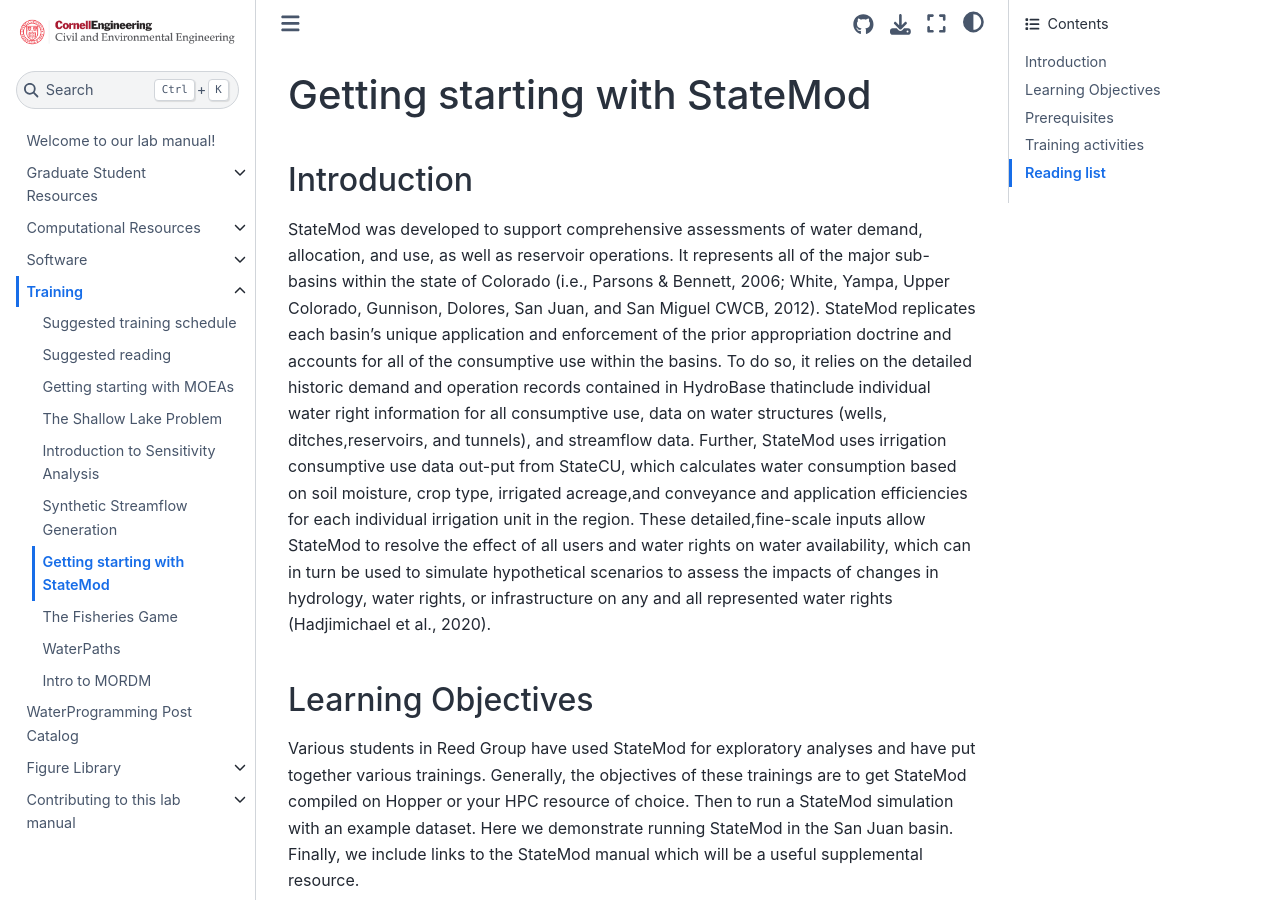
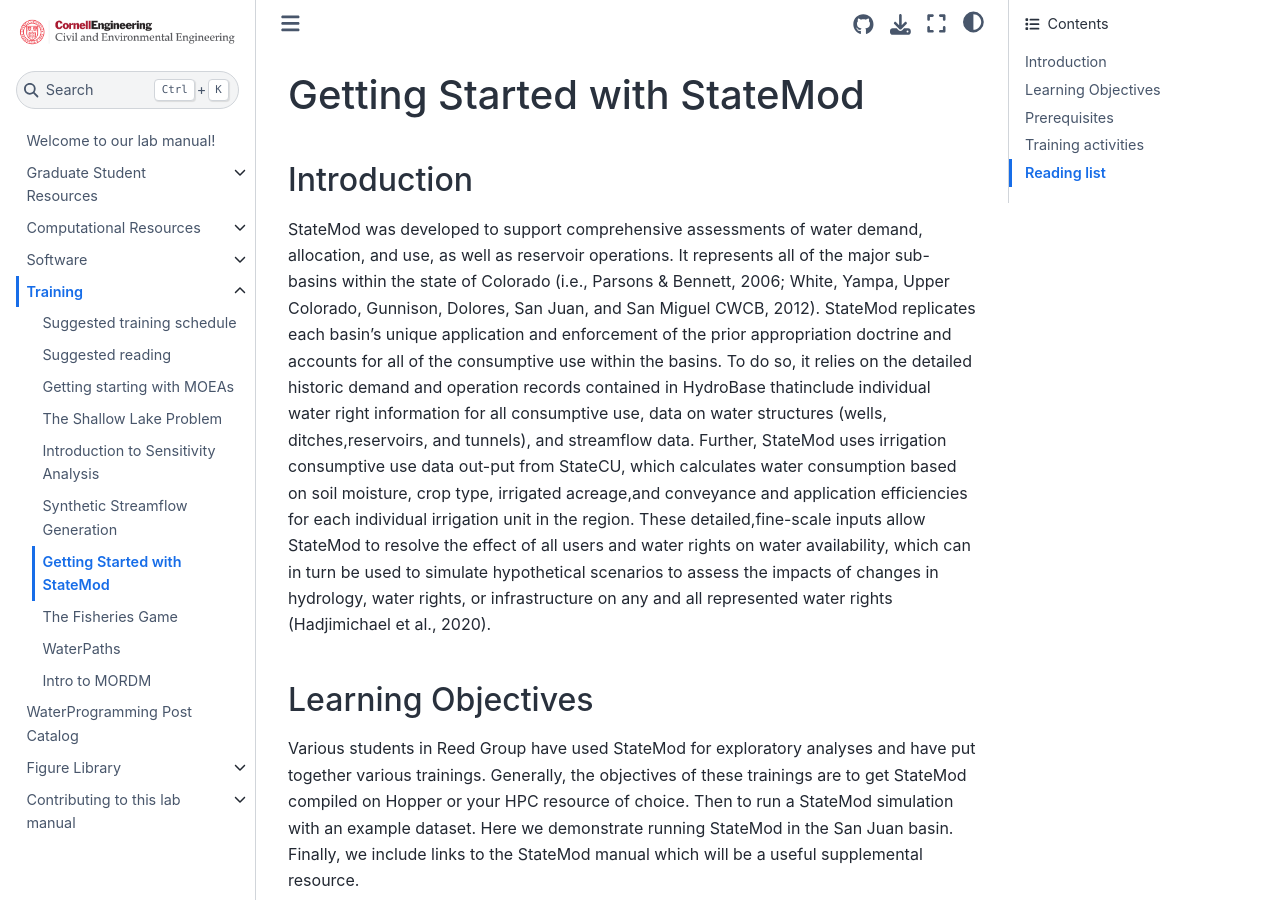
Before and after one commit to reedgroup/reedgroup.github.io, a Jupyter Book: the page built from docs/Training/StateModTraining.md, in a window 1280 px wide and 900 px high. Built offline with Jupyter Book 1.0.4 settings and Sphinx 7.4.7 and the Sphinx Book theme 1.1.4, drawn with Linux system fonts in a browser that asks for light colours.

Commit message:
spelling :(

```diff
--- a/docs/Training/StateModTraining.md
+++ b/docs/Training/StateModTraining.md
@@ -1,4 +1,4 @@
-# Getting starting with StateMod
+# Getting Started with StateMod
 
 ## Introduction
 
```
